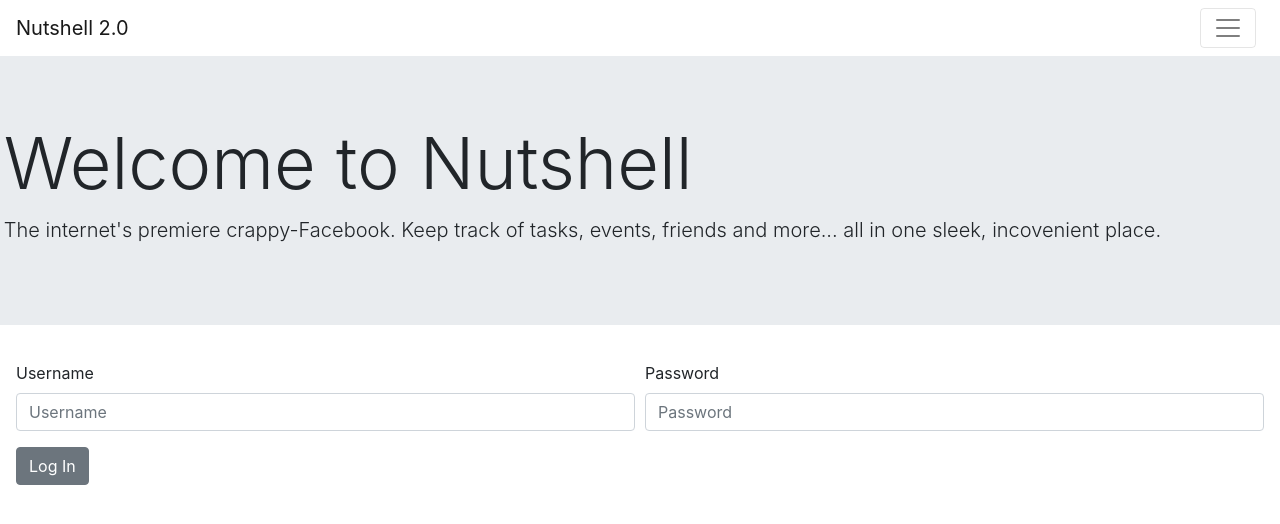
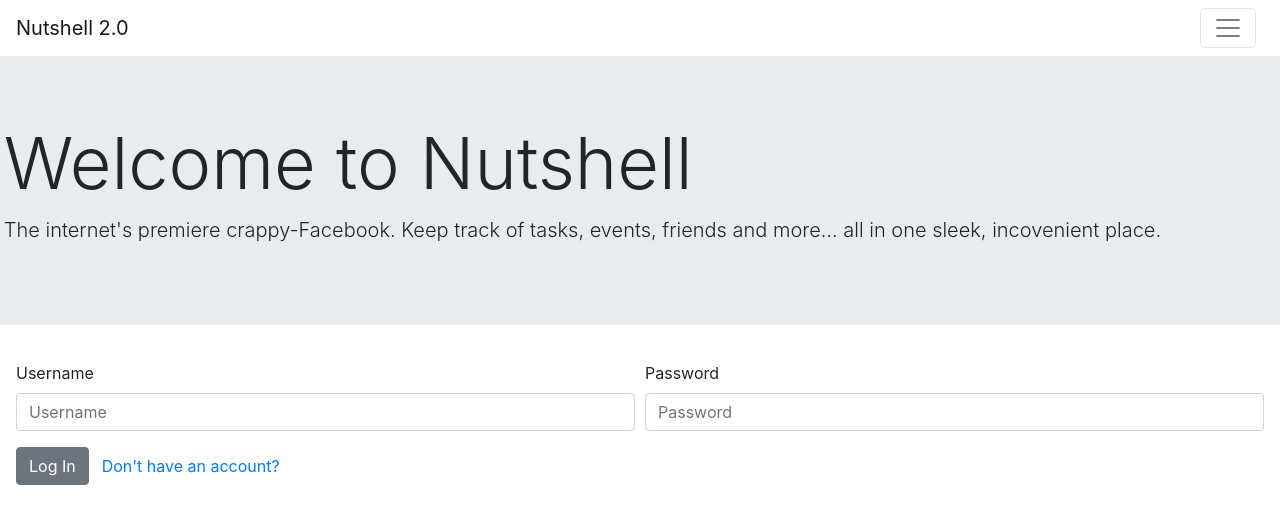
Before and after one commit to shelleyeti/teachers-pets, a React (Create React App) app: page /login in a window 1280 px wide. Shown: the top 524 px of the page. Built offline with nearby package versions, Linux system fonts and the light colour scheme; no server answers.

Commit message:
Sign Up return link

```diff
--- a/src/components/landing/LogIn.js
+++ b/src/components/landing/LogIn.js
@@ -2,8 +2,10 @@ import React from 'react';
 import { Col, Row, Button, Form, FormGroup, Label, Input, FormText } from 'reactstrap';
 import Welcome from "./Welcome"
 import "./SignIn.css"
+import { withRouter} from 'react-router-dom';
 
-export default class LogIn extends React.Component {
+
+class LogIn extends React.Component {
   constructor(props) {
     super(props);
 
@@ -30,6 +32,10 @@ export default class LogIn extends React.Component {
           })
       )
   }
+
+  SignUp = () => {
+    this.props.history.push("/")
+  }
   render() {
     return (
       <React.Fragment>
@@ -52,8 +58,10 @@ export default class LogIn extends React.Component {
         </Row>
 
         <Button onClick={this.handleLogin}>Log In</Button>
+        <Button onClick={this.SignUp} color="link">Don't have an account?</Button>
       </Form>
       </React.Fragment>
     );
   }
 }
+export default withRouter(LogIn)
--- a/src/components/landing/SignIn.js
+++ b/src/components/landing/SignIn.js
@@ -5,7 +5,7 @@ import Welcome from "./Welcome"
 import TimeOut from "./TimeOut"
 import LogIn from "./LogIn"
 import ReactDOM from 'react'
-import { Route , withRouter} from 'react-router-dom';
+import { withRouter} from 'react-router-dom';
 
 class SignIn extends React.Component {
 
```
